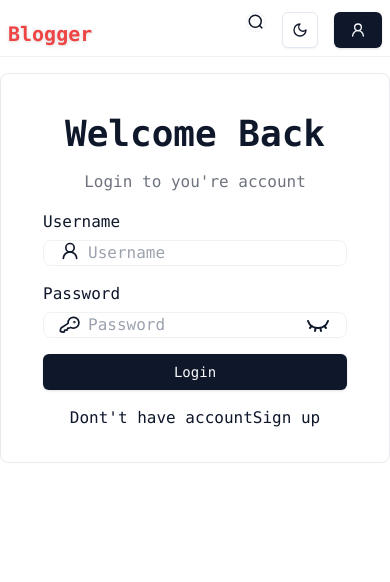
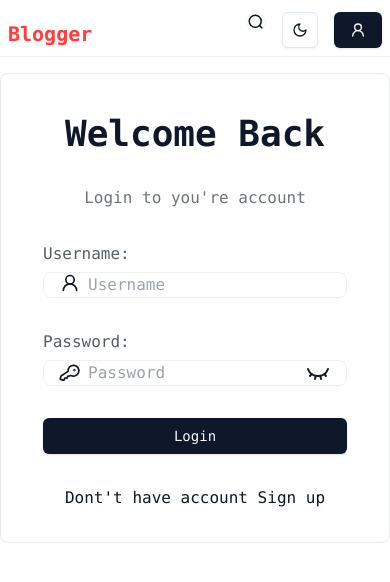
Before and after one commit to JASEEM-K/Blogging-Platform, a React (Vite) app in the folder frontend/: page / in a window 390 px wide. Shown: the top 582 px of the page. Built offline with nearby package versions, Linux system fonts and the light colour scheme.

Commit message:
working on login-page

```diff
--- a/frontend/src/App.tsx
+++ b/frontend/src/App.tsx
@@ -4,7 +4,7 @@ import { LoginPage } from './pages/loging-page'
 function App() {
 
   return (
-    <div className=' max-w-screen-lg h-full mx-auto  '>
+    <div className=' max-w-screen-lg h-full  mx-auto  '>
       <Navbar />
       <LoginPage />
     </div>
--- a/frontend/src/pages/loging-page.tsx
+++ b/frontend/src/pages/loging-page.tsx
@@ -11,12 +11,12 @@ export const LoginPage = () => {
 
 
   return (
-    <div className='font-mono max-w-screen-sm mx-auto p-4 py-8 border border-slate-500/15 rounded-lg flex flex-col h-full justify-center items-center align-middle space-y-4   '>
+    <div className='font-mono max-w-screen-sm mx-auto py-8 border border-slate-500/15 rounded-lg flex flex-col  items-center space-y-8 sm:space-y-4 h-full bottom-0 mb-0 '>
       <h1 className='text-4xl mt-2 font-bold'>Welcome Back</h1>
       <p className='opacity-60'> Login to you&apos;re account</p>
-      <form className='space-y-4 flex flex-col max-w-screen-sm items-center'>
+      <form className='space-y-8 sm:space-y-4 flex flex-col max-w-screen-sm items-center'>
         <div className='space-y-1.5 w-full'>
-          <label>Username </label>
+          <label className='opacity-70'>Username:</label>
           <div className='flex gap-2 border border-slate-500/10   rounded-lg px-4 focus:outline-primary  '>
             <UserRound size='20' />
             <input value={formData.username} name='username' placeholder='Username' type='text'
@@ -26,7 +26,7 @@ export const LoginPage = () => {
           </div>
         </div>
         <div className='space-y-1.5 w-full'>
-          <label>Password </label>
+          <label className='opacity-70'>Password:</label>
           <div className=' flex gap-2 border border-slate-500/10 rounded-lg justify-between px-4 '>
             <div className='flex items-center' >
               <KeyRound className='rotate-12' size='20' />
@@ -47,9 +47,8 @@ export const LoginPage = () => {
         </Button>
       </form>
       <div className='flex'>
-        <p>Dont&apos;t have account</p>
-
-        <a>Sign up</a>
+        <p>Dont&apos;t have account&nbsp;</p>
+        <a >Sign up</a>
       </div>
     </div>
   )
```
